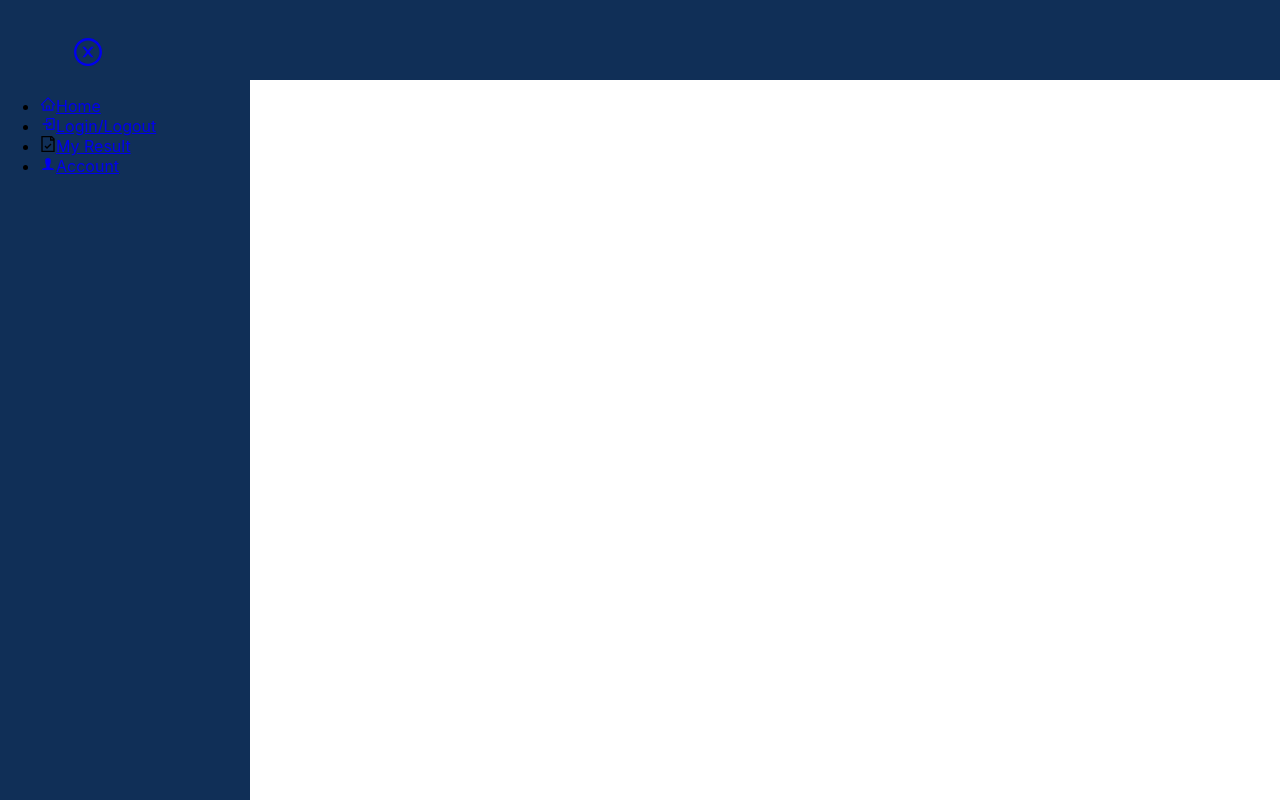
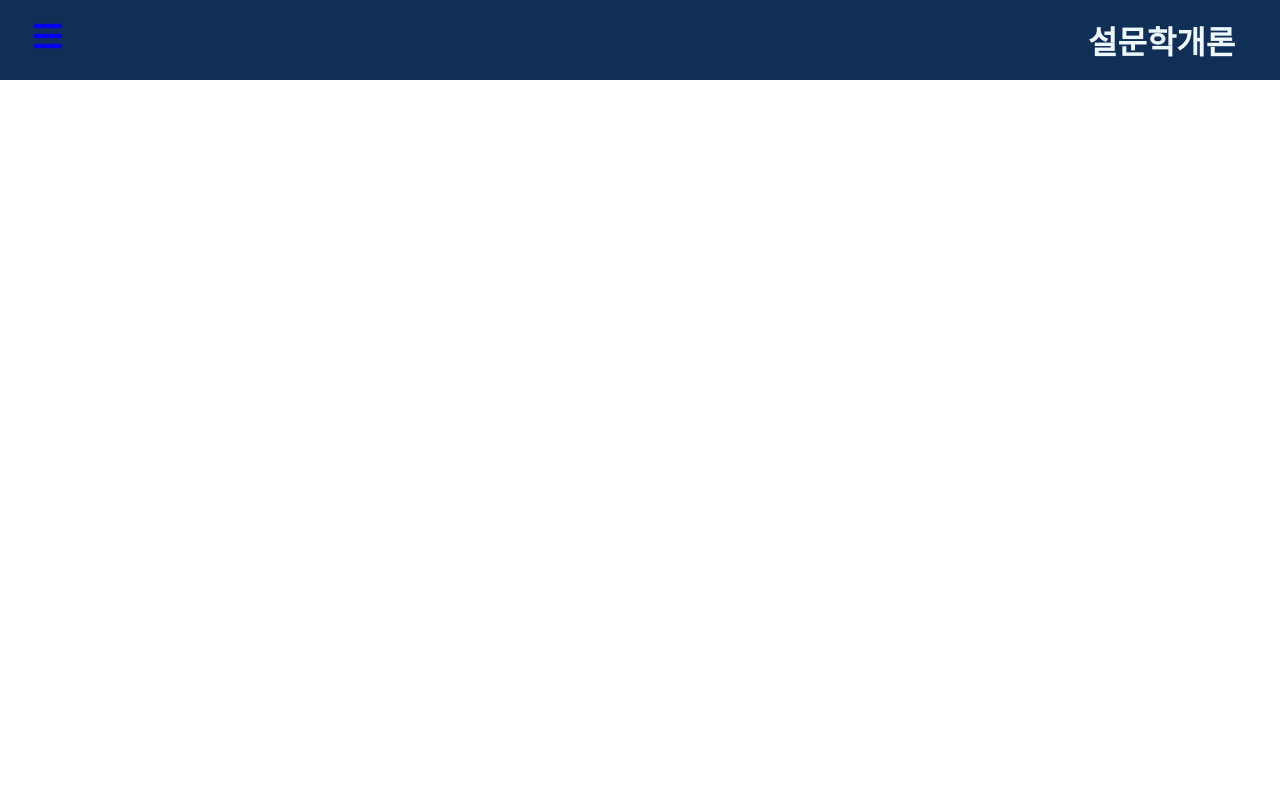
Before and after one commit to ParkJaeyeon0308/ServeyTheory, a React (Create React App) app in the folder serveytheory/: page / in a window 1280 px wide. Built offline with nearby package versions, Linux system fonts and the light colour scheme.

Commit message:
navbar commit not complete

```diff
--- a/serveytheory/src/App.css
+++ b/serveytheory/src/App.css
@@ -1,4 +1,4 @@
-@import url('https://fonts.googleapis.com/css2?family=Lato&display=swap')
+@import url('https://fonts.googleapis.com/css2?family=Lato&display=swap');
 /* .App {
   text-align: center;
 }
--- a/serveytheory/src/component/NavBar.css
+++ b/serveytheory/src/component/NavBar.css
@@ -1,3 +1,4 @@
+/* 화면에 바로 보이는 긴 가로 메뉴바 */
   .navbar{
     background-color: rgb(16, 47, 87);
     height: 80px;
@@ -5,13 +6,19 @@
     justify-content: start;
     align-items: center;
 }
-
+/* 햄버거 버튼 위치 */
   .menu-bars{
     margin-left: 2rem;
     font-size: 2rem;
     background: none;
 }
-
+.navbar-text{
+    margin-left: 80%;
+    color: aliceblue;
+    display: flex;
+    padding: 15px 0;
+}
+  /* 햄버거 버튼 누르면 나오는 메뉴바 */
   .nav-menu{
     background-color: rgb(16, 47, 87);
     width: 250px;
@@ -20,7 +27,7 @@
     justify-content: center;
     position: fixed;
     top: 0;
-    /* left: -100%; */
+    left: -100%;
     transition: 850ms;
 }
 
@@ -57,7 +64,7 @@
   .nav-menu-items{
     width: 100%;
 }
-
+  /* x버튼 누르는 곳 배경 색깔 */
   .navbar-toggle{
     background-color: rgb(16, 47, 87);
     width: 100%;
@@ -68,5 +75,5 @@
 }
 
 span{
-
+    margin-left: 16px;
 }
--- a/serveytheory/src/component/NavBar.js
+++ b/serveytheory/src/component/NavBar.js
@@ -20,6 +20,9 @@ function NavBar () {
           <Link to='#' className='menu-bars'>
             <FaIcons.FaBars onClick={showSidebar} />
           </Link>
+          <div className='navbar-text'>
+          <h1>설문학개론</h1>
+          </div>
         </div>
             <nav className={sidebar ? 'nav-menu active' : 'nav-menu'}>
                 <ul className='nav-menu-items' onClick={showSidebar}>
--- a/serveytheory/src/component/SidebarData.js
+++ b/serveytheory/src/component/SidebarData.js
@@ -14,7 +14,7 @@ export const SidebarData = [
     },
     {
         title: 'Login/Logout',
-        path:'/log',
+        path:'/login_logout',
         icon:<BiIcons.BiLogIn/>,
         cName: 'menu-text'
     },
```
Also changed, not shown: serveytheory/src/pages/index.js (added), serveytheory/src/pages/products.js (added), serveytheory/src/pages/reports.js (added). Lines whose indentation alone changed are shown as unchanged.
